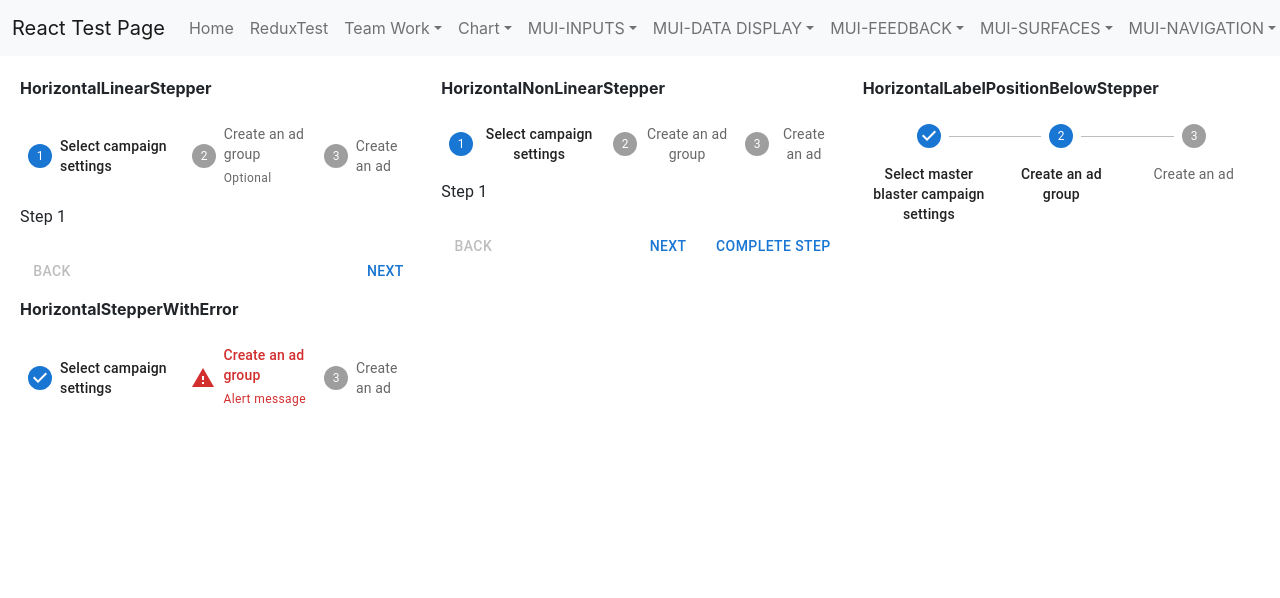
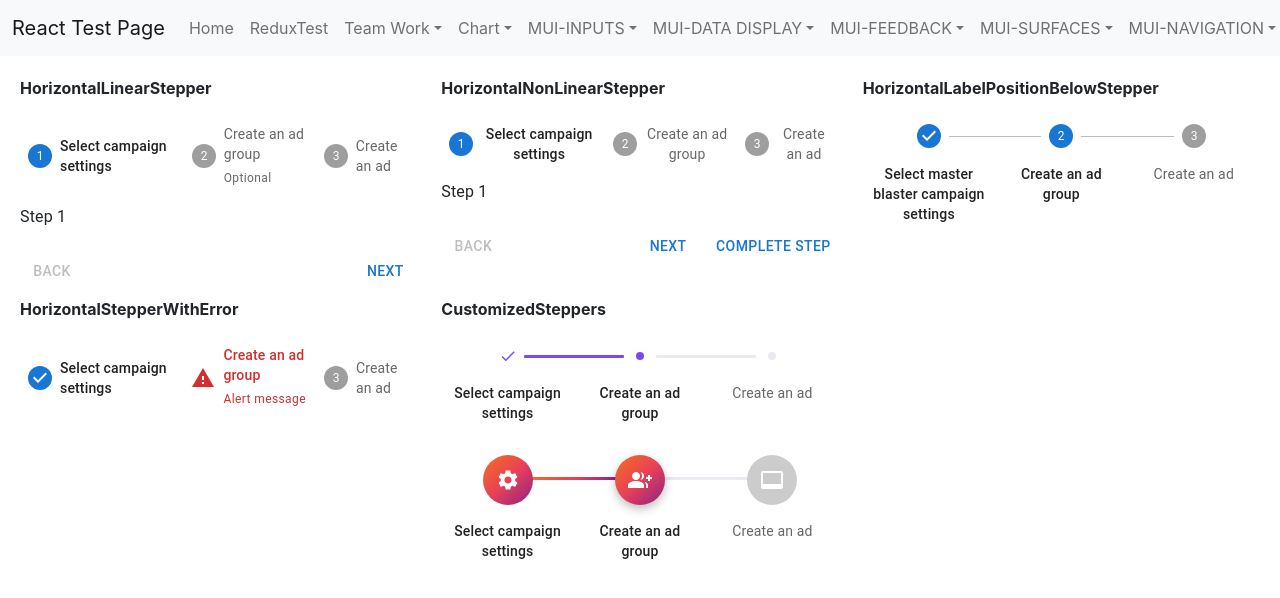
Before and after one commit to jinseok1306/React-Test, a React (Create React App) app in the folder ReactProject/client_app/: page /MUI/StepperPage in a window 1280 px wide. Shown: the top 598 px of the page. Built offline with nearby package versions, Linux system fonts and the light colour scheme.

Commit message:
MUI CustomizedSteppers 테스트 완료

```diff
--- /dev/null
+++ b/ReactProject/client_app/src/components/Stepper/CustomizedSteppers.tsx
@@ -0,0 +1,159 @@
+import * as React from 'react';
+import { styled } from '@mui/material/styles';
+import Stack from '@mui/material/Stack';
+import Stepper from '@mui/material/Stepper';
+import Step from '@mui/material/Step';
+import StepLabel from '@mui/material/StepLabel';
+import Check from '@mui/icons-material/Check';
+import SettingsIcon from '@mui/icons-material/Settings';
+import GroupAddIcon from '@mui/icons-material/GroupAdd';
+import VideoLabelIcon from '@mui/icons-material/VideoLabel';
+import StepConnector, { stepConnectorClasses } from '@mui/material/StepConnector';
+import { StepIconProps } from '@mui/material/StepIcon';
+
+const QontoConnector = styled(StepConnector)(({ theme }) => ({
+    [`&.${stepConnectorClasses.alternativeLabel}`]: {
+        top: 10,
+        left: 'calc(-50% + 16px)',
+        right: 'calc(50% + 16px)',
+    },
+    [`&.${stepConnectorClasses.active}`]: {
+        [`& .${stepConnectorClasses.line}`]: {
+            borderColor: '#784af4',
+        },
+    },
+    [`&.${stepConnectorClasses.completed}`]: {
+        [`& .${stepConnectorClasses.line}`]: {
+            borderColor: '#784af4',
+        },
+    },
+    [`& .${stepConnectorClasses.line}`]: {
+        borderColor: theme.palette.mode === 'dark' ? theme.palette.grey[800] : '#eaeaf0',
+        borderTopWidth: 3,
+        borderRadius: 1,
+    },
+}));
+
+const QontoStepIconRoot = styled('div')<{ ownerState: { active?: boolean } }>(
+    ({ theme, ownerState }) => ({
+        color: theme.palette.mode === 'dark' ? theme.palette.grey[700] : '#eaeaf0',
+        display: 'flex',
+        height: 22,
+        alignItems: 'center',
+        ...(ownerState.active && {
+            color: '#784af4',
+        }),
+        '& .QontoStepIcon-completedIcon': {
+            color: '#784af4',
+            zIndex: 1,
+            fontSize: 18,
+        },
+        '& .QontoStepIcon-circle': {
+            width: 8,
+            height: 8,
+            borderRadius: '50%',
+            backgroundColor: 'currentColor',
+        },
+    }),
+);
+
+function QontoStepIcon(props: StepIconProps) {
+    const { active, completed, className } = props;
+
+    return (
+        <QontoStepIconRoot ownerState={{ active }} className={className}>
+            {completed ? (
+                <Check className="QontoStepIcon-completedIcon" />
+            ) : (
+                <div className="QontoStepIcon-circle" />
+            )}
+        </QontoStepIconRoot>
+    );
+}
+
+const ColorlibConnector = styled(StepConnector)(({ theme }) => ({
+    [`&.${stepConnectorClasses.alternativeLabel}`]: {
+        top: 22,
+    },
+    [`&.${stepConnectorClasses.active}`]: {
+        [`& .${stepConnectorClasses.line}`]: {
+            backgroundImage:
+                'linear-gradient( 95deg,rgb(242,113,33) 0%,rgb(233,64,87) 50%,rgb(138,35,135) 100%)',
+        },
+    },
+    [`&.${stepConnectorClasses.completed}`]: {
+        [`& .${stepConnectorClasses.line}`]: {
+            backgroundImage:
+                'linear-gradient( 95deg,rgb(242,113,33) 0%,rgb(233,64,87) 50%,rgb(138,35,135) 100%)',
+        },
+    },
+    [`& .${stepConnectorClasses.line}`]: {
+        height: 3,
+        border: 0,
+        backgroundColor:
+            theme.palette.mode === 'dark' ? theme.palette.grey[800] : '#eaeaf0',
+        borderRadius: 1,
+    },
+}));
+
+const ColorlibStepIconRoot = styled('div')<{
+    ownerState: { completed?: boolean; active?: boolean };
+}>(({ theme, ownerState }) => ({
+    backgroundColor: theme.palette.mode === 'dark' ? theme.palette.grey[700] : '#ccc',
+    zIndex: 1,
+    color: '#fff',
+    width: 50,
+    height: 50,
+    display: 'flex',
+    borderRadius: '50%',
+    justifyContent: 'center',
+    alignItems: 'center',
+    ...(ownerState.active && {
+        backgroundImage:
+            'linear-gradient( 136deg, rgb(242,113,33) 0%, rgb(233,64,87) 50%, rgb(138,35,135) 100%)',
+        boxShadow: '0 4px 10px 0 rgba(0,0,0,.25)',
+    }),
+    ...(ownerState.completed && {
+        backgroundImage:
+            'linear-gradient( 136deg, rgb(242,113,33) 0%, rgb(233,64,87) 50%, rgb(138,35,135) 100%)',
+    }),
+}));
+
+function ColorlibStepIcon(props: StepIconProps) {
+    const { active, completed, className } = props;
+
+    const icons: { [index: string]: React.ReactElement } = {
+        1: <SettingsIcon />,
+        2: <GroupAddIcon />,
+        3: <VideoLabelIcon />,
+    };
+
+    return (
+        <ColorlibStepIconRoot ownerState={{ completed, active }} className={className}>
+            {icons[String(props.icon)]}
+        </ColorlibStepIconRoot>
+    );
+}
+
+const steps = ['Select campaign settings', 'Create an ad group', 'Create an ad'];
+
+export default function CustomizedSteppers() {
+    return (
+        <Stack sx={{ width: '100%' }} spacing={4}>
+            <Stepper alternativeLabel activeStep={1} connector={<QontoConnector />}>
+                {steps.map((label) => (
+                    <Step key={label}>
+                        <StepLabel StepIconComponent={QontoStepIcon}>{label}</StepLabel>
+                    </Step>
+                ))}
+            </Stepper>
+            <Stepper alternativeLabel activeStep={1} connector={<ColorlibConnector />}>
+                {steps.map((label) => (
+                    <Step key={label}>
+                        <StepLabel StepIconComponent={ColorlibStepIcon}>{label}</StepLabel>
+                    </Step>
+                ))}
+            </Stepper>
+        </Stack>
+    );
+}
--- a/ReactProject/client_app/src/pages/MUI/StepperPage.tsx
+++ b/ReactProject/client_app/src/pages/MUI/StepperPage.tsx
@@ -5,6 +5,7 @@
 import HorizontalNonLinearStepper from '../../components/Stepper/HorizontalNonLinearStepper';
 import HorizontalLabelPositionBelowStepper from '../../components/Stepper/HorizontalLabelPositionBelowStepper';
 import HorizontalStepperWithError from '../../components/Stepper/HorizontalStepperWithError';
+import CustomizedSteppers from '../../components/Stepper/CustomizedSteppers';
 
 const StepperPage = () => {
     return (
@@ -28,6 +29,10 @@
                         <b>HorizontalStepperWithError</b><div>&nbsp;</div>
                         <HorizontalStepperWithError />
                     </Grid>
+                    <Grid item xs={4}>
+                        <b>CustomizedSteppers</b><div>&nbsp;</div>
+                        <CustomizedSteppers />
+                    </Grid>
                 </Grid>
             </div>
         </div>
```
Also changed, not shown: 1 other file (tests, documents, lock files or other folders).
